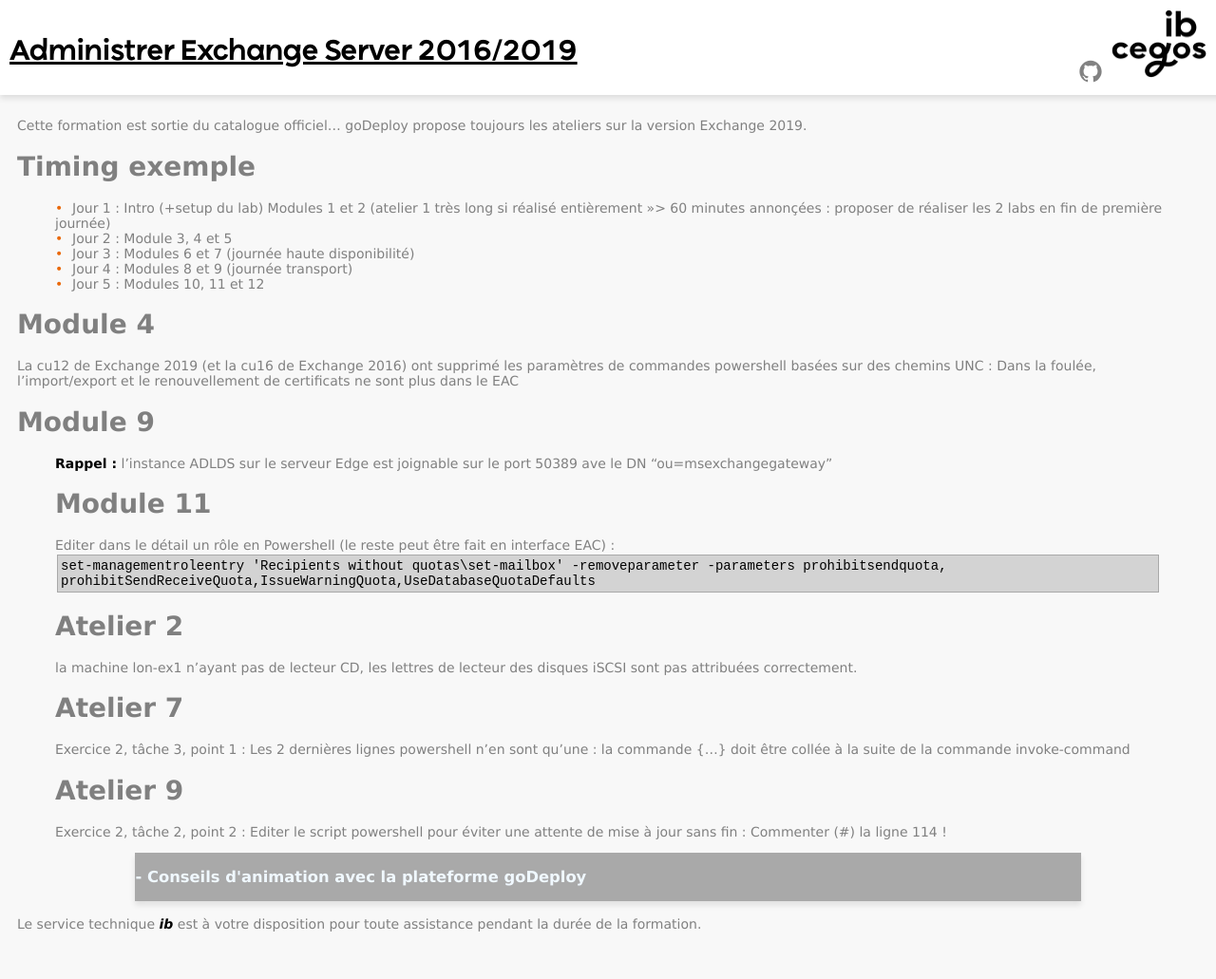
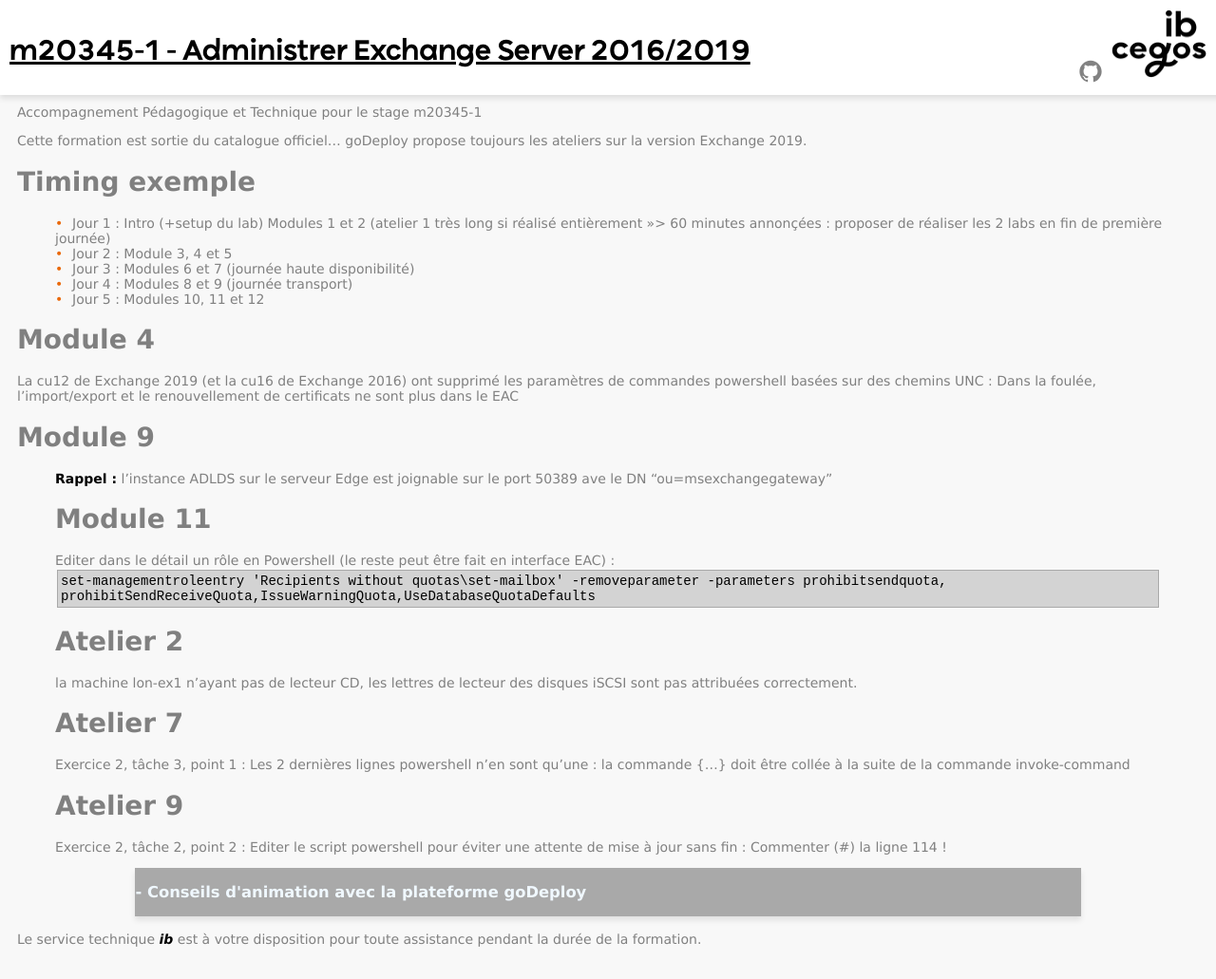
Before and after one commit to renaudwangler/ib-apts, a Jekyll site: the page built from stages/m20345-1.md, in a window 1280 px wide and 1031 px high. Shown: the whole window at 95% size. Built offline with Jekyll 4.4.1, drawn with Linux system fonts in a browser that asks for light colours.

Commit message:
format stage

```diff
--- a/_layouts/stage.html
+++ b/_layouts/stage.html
@@ -9,11 +9,12 @@
   </head>
   <body id="stage">
     <div id="head">
-      {{ page.title }}
+      {{ page.name | remove: '.md' }} - {{ page.title }}
       <a href="/ib-apts" title="Retour à la liste." id="back"><img src="{{ site.github.url }}/inclus/logo_ibcegos.png" alt="Retour" style="width:100px;height:72px;"></a>
       <a href=https://github.com/renaudwangler/ib-apts/edit/main/stages/{{page.name}} title="Edition/Suggestion"><span>
         <svg viewBox="0 0 16 16"><path fill="#828282" d="M7.999,0.431c-4.285,0-7.76,3.474-7.76,7.761 c0,3.428,2.223,6.337,5.307,7.363c0.388,0.071,0.53-0.168,0.53-0.374c0-0.184-0.007-0.672-0.01-1.32 c-2.159,0.469-2.614-1.04-2.614-1.04c-0.353-0.896-0.862-1.135-0.862-1.135c-0.705-0.481,0.053-0.472,0.053-0.472 c0.779,0.055,1.189,0.8,1.189,0.8c0.692,1.186,1.816,0.843,2.258,0.645c0.071-0.502,0.271-0.843,0.493-1.037 C4.86,11.425,3.049,10.76,3.049,7.786c0-0.847,0.302-1.54,0.799-2.082C3.768,5.507,3.501,4.718,3.924,3.65 c0,0,0.652-0.209,2.134,0.796C6.677,4.273,7.34,4.187,8,4.184c0.659,0.003,1.323,0.089,1.943,0.261 c1.482-1.004,2.132-0.796,2.132-0.796c0.423,1.068,0.157,1.857,0.077,2.054c0.497,0.542,0.798,1.235,0.798,2.082 c0,2.981-1.814,3.637-3.543,3.829c0.279,0.24,0.527,0.713,0.527,1.437c0,1.037-0.01,1.874-0.01,2.129 c0,0.208,0.14,0.449,0.534,0.373c3.081-1.028,5.302-3.935,5.302-7.362C15.76,3.906,12.285,0.431,7.999,0.431z"/></svg></span></a>
     </div>
+    Accompagnement Pédagogique et Technique pour le stage {{ page.name | remove: '.md' }}<br/>
     {{ content }}
     {% if page.Azure %}
       <div id="Azure" class="grey">
```
